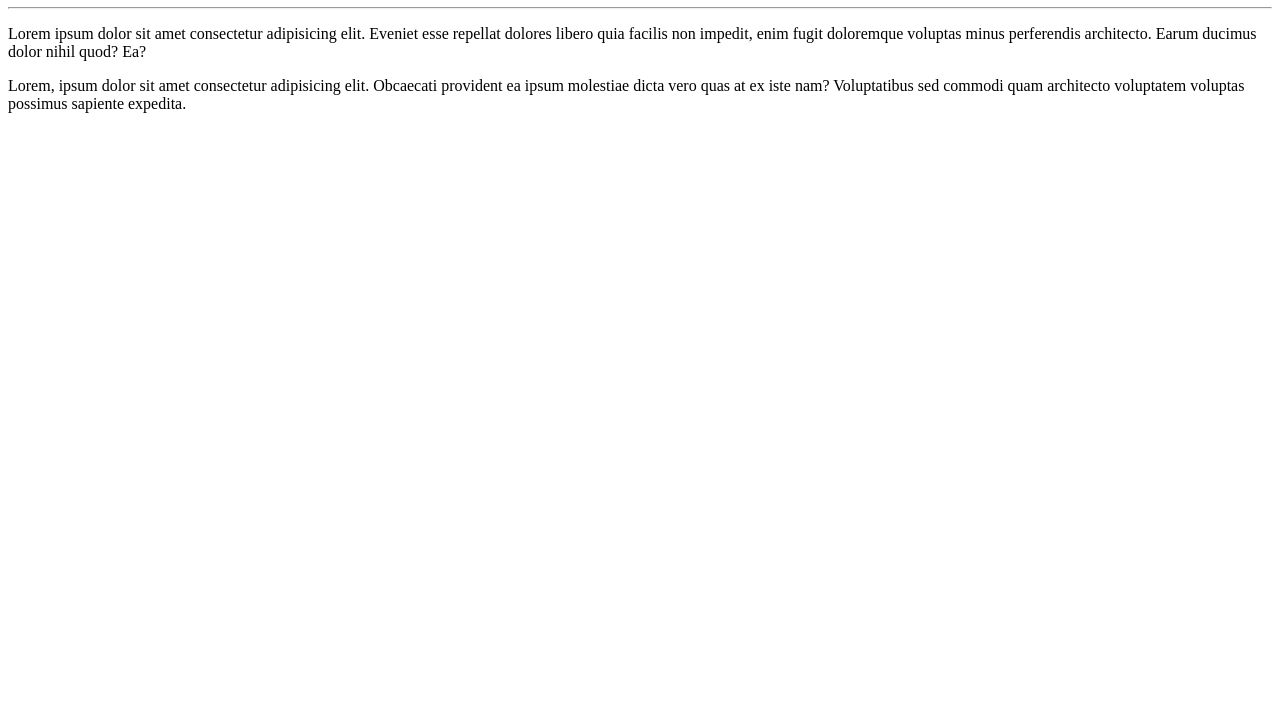
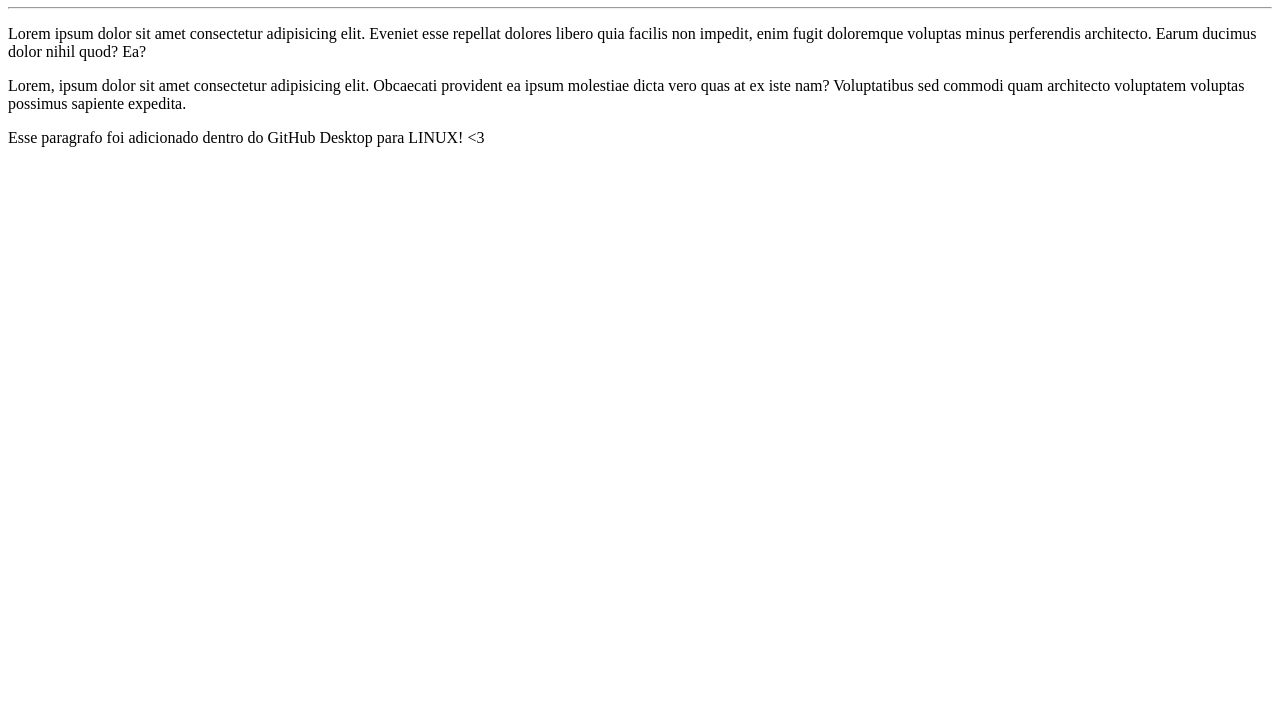
Before and after one commit to eliascruzdev/Ola-Mundo, a plain HTML site: page site-exemplo/index.html in a window 1280 px wide. Shown: the part 73-800 px from the top of the page. Drawn offline with Linux system fonts and the light colour scheme.

Commit message:
mudei o arquivo index

```diff
--- a/site-exemplo/index.html
+++ b/site-exemplo/index.html
@@ -10,5 +10,6 @@
     <hr>
     <p>Lorem ipsum dolor sit amet consectetur adipisicing elit. Eveniet esse repellat dolores libero quia facilis non impedit, enim fugit doloremque voluptas minus perferendis architecto. Earum ducimus dolor nihil quod? Ea?</p>
     <p>Lorem, ipsum dolor sit amet consectetur adipisicing elit. Obcaecati provident ea ipsum molestiae dicta vero quas at ex iste nam? Voluptatibus sed commodi quam architecto voluptatem voluptas possimus sapiente expedita.</p>
+    <P>Esse paragrafo foi adicionado dentro do GitHub Desktop para LINUX! &lt;3</P>
 </body>
 </html>
```
